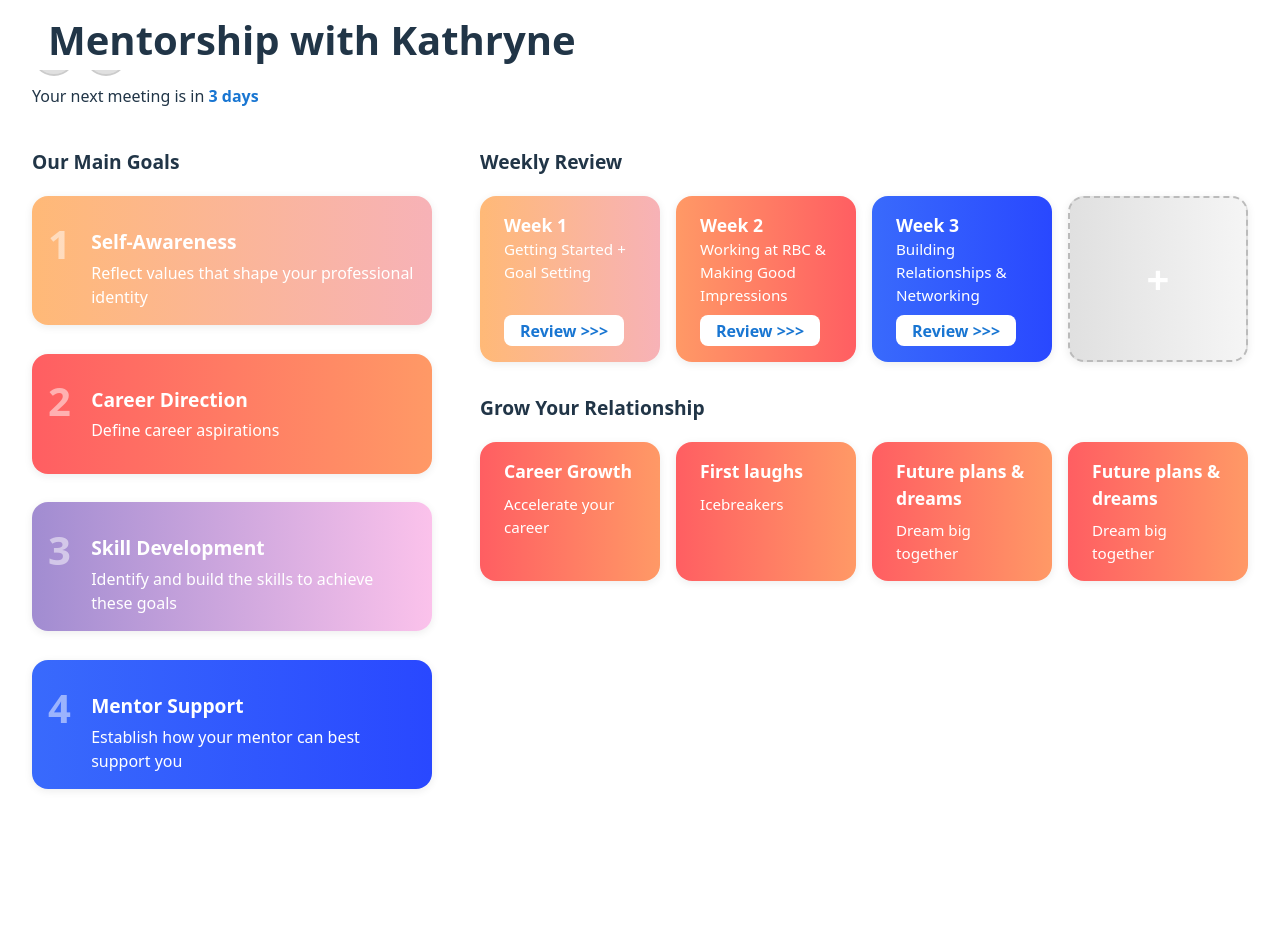
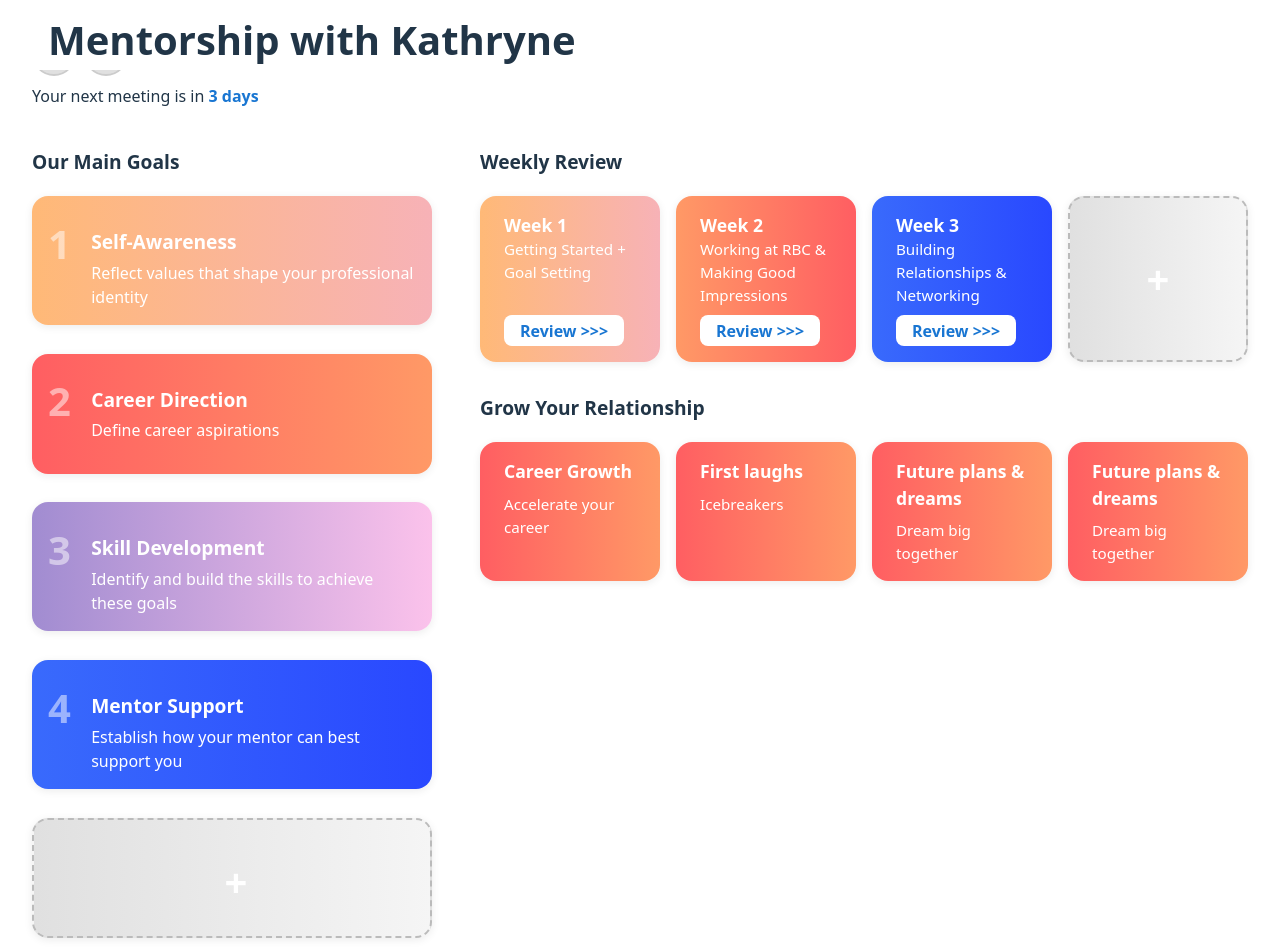
Before and after one commit to kathrynezong/mentorship-app, a React (Vite) app in the folder mentorship-app/: page /mentorship/Auswah in a window 1280 px wide. Shown: the top 952 px of the page. Before the commit the page ends 861 px from the top, so only its background shows below. Built offline with nearby package versions, Linux system fonts and the light colour scheme.

Commit message:
add goal

```diff
--- a/mentorship-app/src/App.css
+++ b/mentorship-app/src/App.css
@@ -1,3 +1,21 @@
+.add-goal-card {
+  background: linear-gradient(90deg,#e0e0e0,#f5f5f5);
+  color: #888;
+  border: 2px dashed #bbb;
+  transition: background 0.2s, color 0.2s;
+}
+.add-goal-card:hover {
+  background: linear-gradient(90deg,#d1f7c4,#b2f7c7);
+  color: #1ec773;
+  border-color: #1ec773;
+}
+/* Hover effect */
+.add-goal-card:hover {
+  background: linear-gradient(135deg, #e6e6e6, #dddddd);
+  border-color: #9e9e9e;
+  transform: translateY(-2px);
+}
+
 .add-week-modal {
   max-width: 400px;
   width: 90vw;
--- a/mentorship-app/src/MentorshipTracker.tsx
+++ b/mentorship-app/src/MentorshipTracker.tsx
@@ -1,5 +1,25 @@
 import { useState } from "react";
 import "./App.css";
+
+const initialGoals = [
+  {
+    title: "Self-Awareness",
+    desc: "Reflect values that shape your professional identity"
+  },
+  {
+    title: "Career Direction",
+    desc: "Define career aspirations"
+  },
+  {
+    title: "Skill Development",
+    desc: "Identify and build the skills to achieve these goals"
+  },
+  {
+    title: "Mentor Support",
+    desc: "Establish how your mentor can best support you"
+  }
+];
+
 
 const initialWeeks = [
   {
@@ -20,6 +40,11 @@ const initialWeeks = [
 ];
 
 export default function MentorshipTracker() {
+  const [goals, setGoals] = useState(initialGoals);
+  const [showAddGoalModal, setShowAddGoalModal] = useState(false);
+  const [newGoalTitle, setNewGoalTitle] = useState("");
+  const [newGoalDesc, setNewGoalDesc] = useState("");
+
   const [weeks, setWeeks] = useState(initialWeeks);
   const [expandedWeek, setExpandedWeek] = useState<number | null>(null);
   const [showAddModal, setShowAddModal] = useState(false);
@@ -91,25 +116,18 @@ export default function MentorshipTracker() {
         <div className="main-goals-col">
           <div className="section-label">Our Main Goals</div>
           <div className="goals-cards">
-            <div className="goal-card goal1">
-              <div className="goal-number">1</div>
-              <div className="goal-title">Self-Awareness</div>
-              <div className="goal-desc">Reflect values that shape your professional identity</div>
-            </div>
-            <div className="goal-card goal2">
-              <div className="goal-number">2</div>
-              <div className="goal-title">Career Direction</div>
-              <div className="goal-desc">Define career aspirations</div>
-            </div>
-            <div className="goal-card goal3">
-              <div className="goal-number">3</div>
-              <div className="goal-title">Skill Development</div>
-              <div className="goal-desc">Identify and build the skills to achieve these goals</div>
-            </div>
-            <div className="goal-card goal4">
-              <div className="goal-number">4</div>
-              <div className="goal-title">Mentor Support</div>
-              <div className="goal-desc">Establish how your mentor can best support you</div>
+            {goals.map((goal, idx) => (
+              <div className={`goal-card goal${idx + 1}`} key={idx}>
+                <div className="goal-number">{idx + 1}</div>
+                <div className="goal-title">{goal.title}</div>
+                <div className="goal-desc">{goal.desc}</div>
+              </div>
+            ))}
+
+            <div
+              className="goal-card add-goal-card"
+              onClick={() => setShowAddModal(true)} style={{cursor:'pointer',display:'flex',alignItems:'center',justifyContent:'center',fontSize:'2.5rem',fontWeight:'bold',background:'linear-gradient(90deg,#e0e0e0,#f5f5f5)'}}>
+              +
             </div>
           </div>
         </div>
@@ -171,6 +189,57 @@ export default function MentorshipTracker() {
         </div>
       )}
 
+      {showAddGoalModal && (
+        <div className="modal-overlay" onClick={() => setShowAddGoalModal(false)}>
+          <div className="modal-content add-week-modal" onClick={e => e.stopPropagation()}>
+            <h2>Add New Goal</h2>
+
+            <form
+              onSubmit={e => {
+                e.preventDefault();
+                if (!newGoalTitle.trim()) return;
+
+                setGoals([
+                  ...goals,
+                  { title: newGoalTitle, desc: newGoalDesc }
+                ]);
+
+                setNewGoalTitle("");
+                setNewGoalDesc("");
+                setShowAddGoalModal(false);
+              }}
+            >
+              <div style={{ marginBottom: "1rem" }}>
+                <label>
+                  Goal Title
+                  <input
+                    type="text"
+                    value={newGoalTitle}
+                    onChange={e => setNewGoalTitle(e.target.value)}
+                    style={{ width: "100%", padding: "0.5rem", marginTop: "0.3rem" }}
+                    required
+                  />
+                </label>
+              </div>
+
+              <div style={{ marginBottom: "1rem" }}>
+                <label>
+                  Description
+                  <textarea
+                    value={newGoalDesc}
+                    onChange={e => setNewGoalDesc(e.target.value)}
+                    rows={3}
+                    style={{ width: "100%", padding: "0.5rem", marginTop: "0.3rem" }}
+                  />
+                </label>
+              </div>
+
+              <button type="submit">Add Goal</button>
+            </form>
+          </div>
+        </div>
+      )}
+
       {showAddModal && (
         <div className="modal-overlay" onClick={() => setShowAddModal(false)}>
           <div className="modal-content add-week-modal" onClick={e => e.stopPropagation()}>
```
